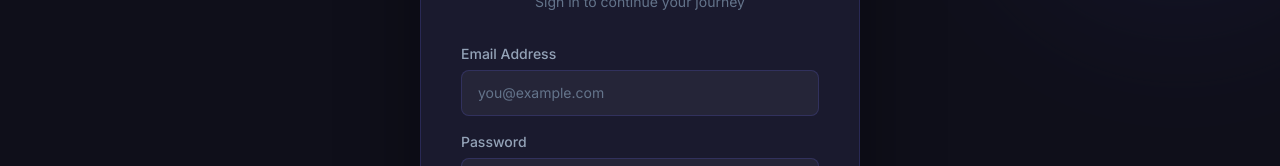
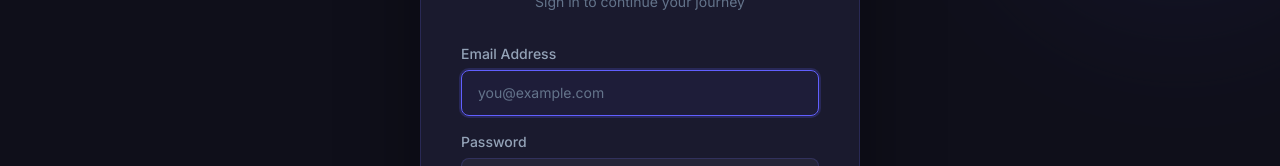
Before and after one commit to masum634510-png/rentride-client, a Next.js app: page /login in a window 1280 px wide. Shown: the part 255-421 px from the top of the page. Built offline with nearby package versions, Linux system fonts and the light colour scheme; no server answers.

Commit message:
ux: enable autofocus on email input field in login page

```diff
--- a/app/login/page.jsx
+++ b/app/login/page.jsx
@@ -60,7 +60,7 @@ export default function Login() {
         <form onSubmit={handleSubmit} className="flex flex-col gap-4">
           <div className="form-group">
             <label className="form-label">Email Address</label>
-            <input type="email" name="email" className="form-input" placeholder="you@example.com" value={form.email} onChange={handleChange} required />
+            <input type="email" name="email" className="form-input" placeholder="you@example.com" value={form.email} onChange={handleChange} required autoFocus />
           </div>
           <div className="form-group">
             <label className="form-label">Password</label>
```
